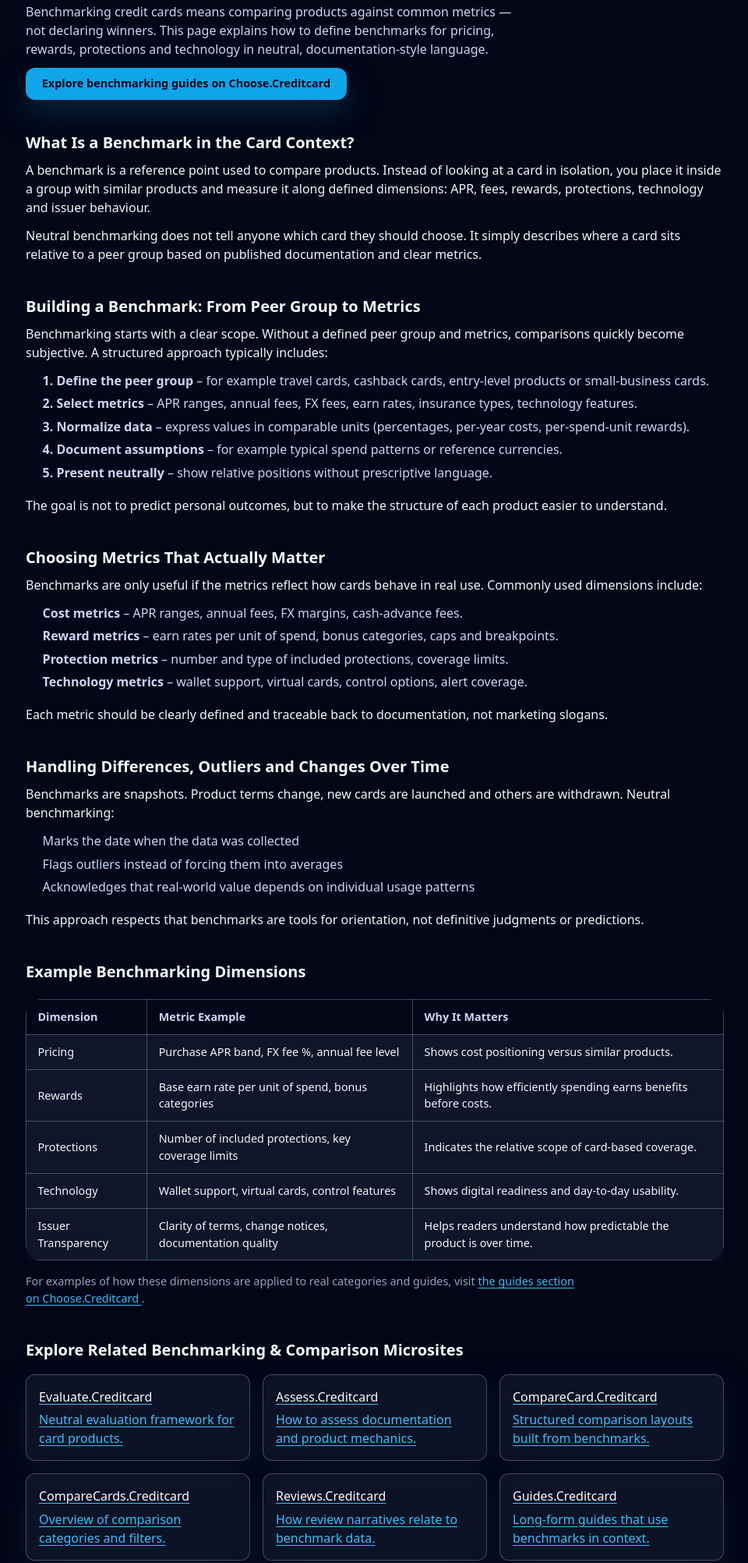
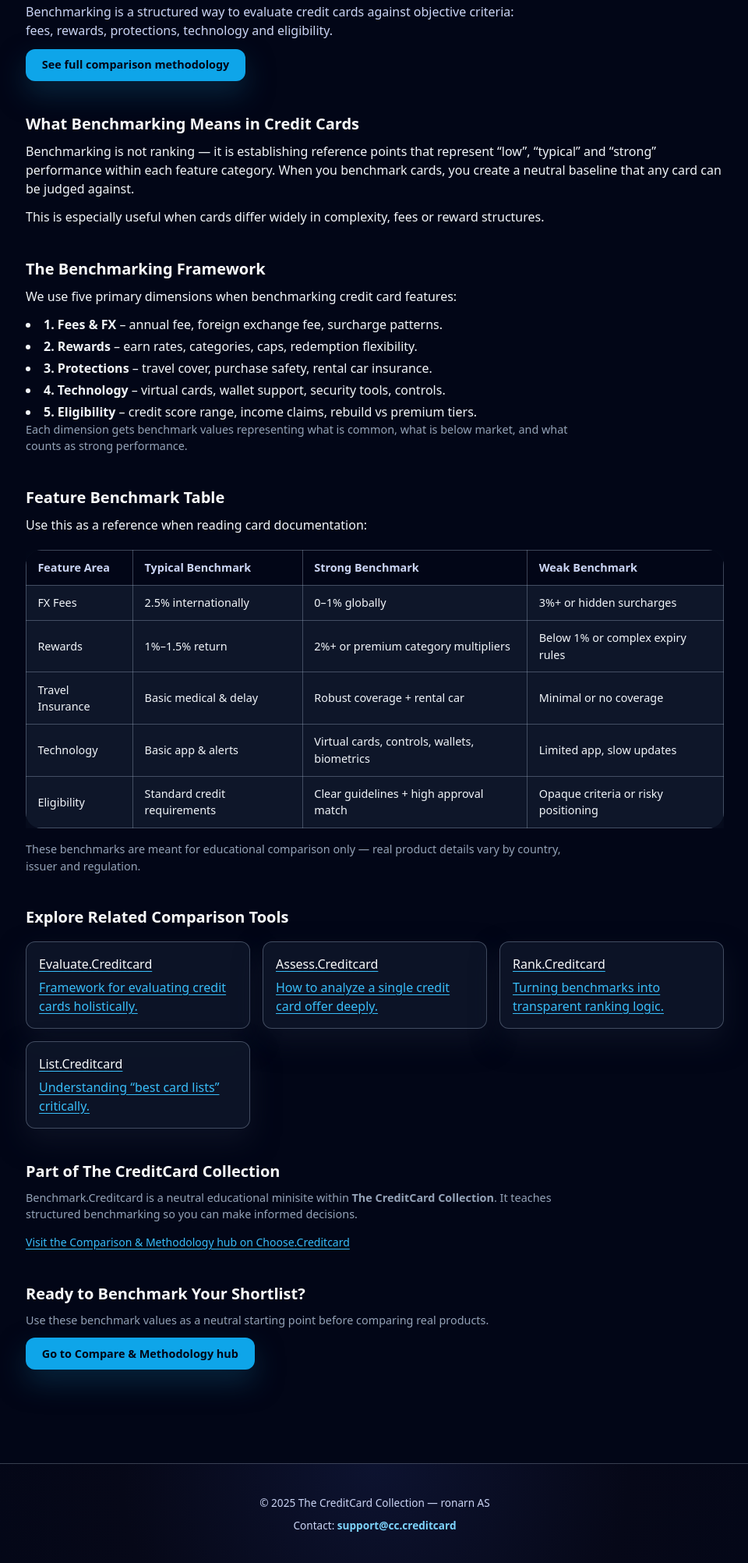
Before and after one commit to ChooseCreditCard/benchmark.creditcard, a plain HTML site: page index.html in a window 1280 px wide. Shown: the part 300-2304 px from the top of the page at 78% size, without its empty margins (159-1119 px from the left). Drawn offline with nearby package versions, Linux system fonts and the light colour scheme.

Commit message:
Update index.html

```diff
--- a/index.html
+++ b/index.html
@@ -4,22 +4,22 @@
   <meta charset="UTF-8" />
   <meta name="viewport" content="width=device-width, initial-scale=1" />
 
-  <title>Benchmark.Creditcard – How to Benchmark Credit Cards</title>
-  <meta name="description" content="Understand how to benchmark credit cards: define metrics, build reference groups and compare pricing, rewards and protections in a consistent way. Neutral, documentation-style overview." />
+  <title>Benchmark.Creditcard – Benchmarking Credit Cards & Feature Sets</title>
+  <meta name="description" content="How to benchmark credit cards using structured criteria: fees, rewards, travel perks, protections, technology and credit requirements. Neutral, educational guide." />
   <meta name="robots" content="index,follow" />
   <link rel="canonical" href="https://benchmark.creditcard/" />
 
   <!-- Open Graph -->
-  <meta property="og:title" content="Benchmark.Creditcard – Credit-Card Benchmarks Explained" />
-  <meta property="og:description" content="Learn how to build neutral benchmarks for credit cards based on APR, fees, rewards, protections and technology features." />
+  <meta property="og:title" content="Benchmark.Creditcard – How to Benchmark Credit Cards" />
+  <meta property="og:description" content="A neutral benchmarking model for comparing credit cards across key dimensions like fees, rewards, protections and technology." />
   <meta property="og:type" content="website" />
   <meta property="og:url" content="https://benchmark.creditcard/" />
   <meta property="og:image" content="https://choose.creditcard/preview.png?utm_source=benchmark.creditcard&utm_medium=referral&utm_campaign=og_image" />
 
   <!-- Twitter -->
   <meta name="twitter:card" content="summary_large_image" />
-  <meta name="twitter:title" content="Benchmark.Creditcard – Credit-Card Benchmarks Explained" />
-  <meta name="twitter:description" content="Neutral explanation of how to benchmark card products and offers using consistent metrics and reference groups." />
+  <meta name="twitter:title" content="Benchmark.Creditcard – How to Benchmark Credit Cards" />
+  <meta name="twitter:description" content="A structured benchmarking framework for evaluating credit card feature sets." />
   <meta name="twitter:image" content="https://choose.creditcard/preview.png?utm_source=benchmark.creditcard&utm_medium=referral&utm_campaign=twitter_image" />
 
   <!-- GA4 -->
@@ -31,12 +31,13 @@
     gtag('config', 'G-64FE63JQ3H');
   </script>
 
-  <!-- Tailwind for utility classes -->
+  <!-- Tailwind -->
   <script src="https://cdn.tailwindcss.com"></script>
 
-  <!-- Your shared minisite styles -->
+  <!-- Shared minisite CSS -->
   <link rel="stylesheet" href="./styles.css" />
 </head>
+
 <body class="bg-slate-950 text-slate-100">
 <header class="site-header">
   <div class="nav-inner max-w-6xl">
@@ -44,13 +45,13 @@
       <div class="cc-logo">CC</div>
       <div class="brand-text">
         <div class="brand-title">Benchmark.Creditcard</div>
-          <div class="brand-subtitle">Credit-Card Benchmarks Explained</div>
+        <div class="brand-subtitle">Benchmarking Credit Card Features</div>
       </div>
     </div>
-      <nav class="nav-links" aria-label="Page navigation">
+    <nav class="nav-links">
       <a href="#overview">Overview</a>
-        <a href="#mechanics">How It Works</a>
-        <a href="#compare">Metrics</a>
+      <a href="#framework">Benchmark Model</a>
+      <a href="#table">Feature Benchmarks</a>
     </nav>
   </div>
 </header>
@@ -66,175 +67,144 @@
   <!-- Hero -->
   <section class="hero">
     <div class="hero-content">
-        <h1>How to Benchmark Credit Cards in a Consistent Way</h1>
+      <h1>How to Benchmark Credit Cards Across Key Dimensions</h1>
       <p class="hero-lead">
-          Benchmarking credit cards means comparing products against common metrics — not declaring winners. This page explains how to define benchmarks for pricing, rewards, protections and technology in neutral, documentation-style language.
+        Benchmarking is a structured way to evaluate credit cards against objective criteria: fees, rewards, protections, technology and eligibility.
       </p>
-        <a class="cta" href="https://choose.creditcard/guides/?utm_source=benchmark.creditcard&utm_medium=referral&utm_campaign=hero_cta">
-          Explore benchmarking guides on Choose.Creditcard
+      <a class="cta" href="https://choose.creditcard/compare/?utm_source=benchmark.creditcard&utm_medium=referral&utm_campaign=hero_cta">
+        See full comparison methodology
       </a>
     </div>
   </section>
 
   <!-- Overview -->
   <section id="overview" class="section">
-      <h2>What Is a Benchmark in the Card Context?</h2>
-      <p>A benchmark is a reference point used to compare products. Instead of looking at a card in isolation, you place it inside a group with similar products and measure it along defined dimensions: APR, fees, rewards, protections, technology and issuer behaviour.</p>
-      <p>Neutral benchmarking does not tell anyone which card they should choose. It simply describes where a card sits relative to a peer group based on published documentation and clear metrics.</p>
+    <h2>What Benchmarking Means in Credit Cards</h2>
+    <p>Benchmarking is not ranking — it is establishing reference points that represent “low”, “typical” and “strong” performance within each feature category. When you benchmark cards, you create a neutral baseline that any card can be judged against.</p>
+    <p>This is especially useful when cards differ widely in complexity, fees or reward structures.</p>
   </section>
 
-    <!-- Mechanics -->
-    <section id="mechanics" class="section">
-      <h2>Building a Benchmark: From Peer Group to Metrics</h2>
-      <p>Benchmarking starts with a clear scope. Without a defined peer group and metrics, comparisons quickly become subjective. A structured approach typically includes:</p>
-      <ul class="list">
-        <li><strong>1. Define the peer group</strong> – for example travel cards, cashback cards, entry-level products or small-business cards.</li>
-        <li><strong>2. Select metrics</strong> – APR ranges, annual fees, FX fees, earn rates, insurance types, technology features.</li>
-        <li><strong>3. Normalize data</strong> – express values in comparable units (percentages, per-year costs, per-spend-unit rewards).</li>
-        <li><strong>4. Document assumptions</strong> – for example typical spend patterns or reference currencies.</li>
-        <li><strong>5. Present neutrally</strong> – show relative positions without prescriptive language.</li>
+  <!-- Framework -->
+  <section id="framework" class="section">
+    <h2>The Benchmarking Framework</h2>
+    <p>We use five primary dimensions when benchmarking credit card features:</p>
+
+    <ul class="list-disc list-inside space-y-1">
+      <li><strong>1. Fees & FX</strong> – annual fee, foreign exchange fee, surcharge patterns.</li>
+      <li><strong>2. Rewards</strong> – earn rates, categories, caps, redemption flexibility.</li>
+      <li><strong>3. Protections</strong> – travel cover, purchase safety, rental car insurance.</li>
+      <li><strong>4. Technology</strong> – virtual cards, wallet support, security tools, controls.</li>
+      <li><strong>5. Eligibility</strong> – credit score range, income claims, rebuild vs premium tiers.</li>
     </ul>
-      <p>The goal is not to predict personal outcomes, but to make the structure of each product easier to understand.</p>
+
+    <p class="small">
+      Each dimension gets benchmark values representing what is common, what is below market, and what counts as strong performance.
+    </p>
   </section>
 
-    <section class="section">
-      <h2>Choosing Metrics That Actually Matter</h2>
-      <p>Benchmarks are only useful if the metrics reflect how cards behave in real use. Commonly used dimensions include:</p>
-      <ul class="list">
-        <li><strong>Cost metrics</strong> – APR ranges, annual fees, FX margins, cash-advance fees.</li>
-        <li><strong>Reward metrics</strong> – earn rates per unit of spend, bonus categories, caps and breakpoints.</li>
-        <li><strong>Protection metrics</strong> – number and type of included protections, coverage limits.</li>
-        <li><strong>Technology metrics</strong> – wallet support, virtual cards, control options, alert coverage.</li>
-      </ul>
-      <p>Each metric should be clearly defined and traceable back to documentation, not marketing slogans.</p>
-    </section>
+  <!-- Table -->
+  <section id="table" class="section">
+    <h2>Feature Benchmark Table</h2>
+    <p>Use this as a reference when reading card documentation:</p>
 
-    <section class="section">
-      <h2>Handling Differences, Outliers and Changes Over Time</h2>
-      <p>Benchmarks are snapshots. Product terms change, new cards are launched and others are withdrawn. Neutral benchmarking:</p>
-      <ul class="list">
-        <li>Marks the date when the data was collected</li>
-        <li>Flags outliers instead of forcing them into averages</li>
-        <li>Acknowledges that real-world value depends on individual usage patterns</li>
-      </ul>
-      <p>This approach respects that benchmarks are tools for orientation, not definitive judgments or predictions.</p>
-    </section>
-
-    <!-- Comparison / Metrics table -->
-    <section id="compare" class="section">
-      <h2>Example Benchmarking Dimensions</h2>
     <div class="table-wrap">
       <table class="table">
         <thead>
         <tr>
-              <th>Dimension</th>
-              <th>Metric Example</th>
-              <th>Why It Matters</th>
+          <th>Feature Area</th>
+          <th>Typical Benchmark</th>
+          <th>Strong Benchmark</th>
+          <th>Weak Benchmark</th>
         </tr>
         </thead>
+
         <tbody>
         <tr>
-              <td>Pricing</td>
-              <td>Purchase APR band, FX fee %, annual fee level</td>
-              <td>Shows cost positioning versus similar products.</td>
+          <td>FX Fees</td>
+          <td>2.5% internationally</td>
+          <td>0–1% globally</td>
+          <td>3%+ or hidden surcharges</td>
         </tr>
         <tr>
           <td>Rewards</td>
-              <td>Base earn rate per unit of spend, bonus categories</td>
-              <td>Highlights how efficiently spending earns benefits before costs.</td>
+          <td>1%–1.5% return</td>
+          <td>2%+ or premium category multipliers</td>
+          <td>Below 1% or complex expiry rules</td>
         </tr>
         <tr>
-              <td>Protections</td>
-              <td>Number of included protections, key coverage limits</td>
-              <td>Indicates the relative scope of card-based coverage.</td>
+          <td>Travel Insurance</td>
+          <td>Basic medical & delay</td>
+          <td>Robust coverage + rental car</td>
+          <td>Minimal or no coverage</td>
         </tr>
         <tr>
           <td>Technology</td>
-              <td>Wallet support, virtual cards, control features</td>
-              <td>Shows digital readiness and day-to-day usability.</td>
+          <td>Basic app & alerts</td>
+          <td>Virtual cards, controls, wallets, biometrics</td>
+          <td>Limited app, slow updates</td>
         </tr>
         <tr>
-              <td>Issuer Transparency</td>
-              <td>Clarity of terms, change notices, documentation quality</td>
-              <td>Helps readers understand how predictable the product is over time.</td>
+          <td>Eligibility</td>
+          <td>Standard credit requirements</td>
+          <td>Clear guidelines + high approval match</td>
+          <td>Opaque criteria or risky positioning</td>
         </tr>
         </tbody>
       </table>
     </div>
+
     <p class="small">
-        For examples of how these dimensions are applied to real categories and guides, visit
-        <a href="https://choose.creditcard/guides/?utm_source=benchmark.creditcard&utm_medium=referral&utm_campaign=comparison_section">
-          the guides section on Choose.Creditcard
-        </a>.
+      These benchmarks are meant for educational comparison only — real product details vary by country, issuer and regulation.
     </p>
   </section>
 
-    <!-- Cluster links -->
+  <!-- Cluster -->
   <section class="section">
-      <h2>Explore Related Benchmarking &amp; Comparison Microsites</h2>
+    <h2>Explore Related Comparison Tools</h2>
     <div class="cluster-grid">
       <a class="cluster-card" href="https://evaluate.creditcard/?utm_source=benchmark.creditcard&utm_medium=referral&utm_campaign=cluster_evaluate">
         <h3>Evaluate.Creditcard</h3>
-          <p>Neutral evaluation framework for card products.</p>
+        <p>Framework for evaluating credit cards holistically.</p>
       </a>
       <a class="cluster-card" href="https://assess.creditcard/?utm_source=benchmark.creditcard&utm_medium=referral&utm_campaign=cluster_assess">
         <h3>Assess.Creditcard</h3>
-          <p>How to assess documentation and product mechanics.</p>
+        <p>How to analyze a single credit card offer deeply.</p>
       </a>
-        <a class="cluster-card" href="https://comparecard.creditcard/?utm_source=benchmark.creditcard&utm_medium=referral&utm_campaign=cluster_comparecard">
-          <h3>CompareCard.Creditcard</h3>
-          <p>Structured comparison layouts built from benchmarks.</p>
+      <a class="cluster-card" href="https://rank.creditcard/?utm_source=benchmark.creditcard&utm_medium=referral&utm_campaign=cluster_rank">
+        <h3>Rank.Creditcard</h3>
+        <p>Turning benchmarks into transparent ranking logic.</p>
       </a>
-        <a class="cluster-card" href="https://comparecards.creditcard/?utm_source=benchmark.creditcard&utm_medium=referral&utm_campaign=cluster_comparecards">
-          <h3>CompareCards.Creditcard</h3>
-          <p>Overview of comparison categories and filters.</p>
-        </a>
-        <a class="cluster-card" href="https://reviews.creditcard/?utm_source=benchmark.creditcard&utm_medium=referral&utm_campaign=cluster_reviews">
-          <h3>Reviews.Creditcard</h3>
-          <p>How review narratives relate to benchmark data.</p>
-        </a>
-        <a class="cluster-card" href="https://guides.creditcard/?utm_source=benchmark.creditcard&utm_medium=referral&utm_campaign=cluster_guides">
-          <h3>Guides.Creditcard</h3>
-          <p>Long-form guides that use benchmarks in context.</p>
+      <a class="cluster-card" href="https://list.creditcard/?utm_source=benchmark.creditcard&utm_medium=referral&utm_campaign=cluster_list">
+        <h3>List.Creditcard</h3>
+        <p>Understanding “best card lists” critically.</p>
       </a>
     </div>
   </section>
 
-    <!-- Collection section -->
+  <!-- Snippet -->
   <section class="section">
     <h2>Part of The CreditCard Collection</h2>
     <p class="small">
-        Benchmark.Creditcard is one spoke in <strong>The CreditCard Collection</strong> — a network of focused microsites operated by ronarn AS. Each site explains a single concept in clear, factual language and then connects you to independent comparison tools.
-      </p>
-      <p class="small">
-        We do not issue cards and we do not provide personalized recommendations. We summarize documentation, define neutral benchmarks and link to external providers where you can read full terms yourself.
-      </p>
-      <p class="small">
-        This site is informational only and does not provide financial, investment, tax or legal advice. Always rely on official product documentation and consider seeking independent advice if needed.
+      Benchmark.Creditcard is a neutral educational minisite within <strong>The CreditCard Collection</strong>. It teaches structured benchmarking so you can make informed decisions.
     </p>
 
-      <!-- Guides / evaluation hub snippet -->
-      <p class="text-xs text-slate-500 mt-6">
-        This microsite is connected to the
-        <a href="https://choose.creditcard/guides/?utm_source=benchmark.creditcard&utm_medium=referral&utm_campaign=hub_guides"
-           class="font-medium hover:text-slate-900">
-          Guides &amp; Evaluation hub
+    <div class="hub-link">
+      <a href="https://choose.creditcard/compare/?utm_source=benchmark.creditcard&utm_medium=referral&utm_campaign=minisite_to_hub"
+         class="text-sm text-slate-400 hover:text-slate-100">
+        Visit the Comparison & Methodology hub on Choose.Creditcard
       </a>
-        on <a href="https://choose.creditcard/" class="font-medium hover:text-slate-900">Choose.Creditcard</a>,
-        where benchmarks are applied to specific card categories.
-      </p>
+    </div>
   </section>
 
   <!-- Bottom CTA -->
   <section class="section">
-      <h2>Ready to See Benchmarks in Use?</h2>
-      <p class="small">
-        Use Benchmark.Creditcard to understand how neutral benchmarks are built — then visit the guides and comparison pages on Choose.Creditcard to see how these structures are used in practice.
-      </p>
-      <a class="cta" href="https://choose.creditcard/guides/?utm_source=benchmark.creditcard&utm_medium=referral&utm_campaign=bottom_cta">
-        Go to the Guides &amp; Evaluation hub
+    <h2>Ready to Benchmark Your Shortlist?</h2>
+    <p class="small">Use these benchmark values as a neutral starting point before comparing real products.</p>
+    <a class="cta" href="https://choose.creditcard/compare/?utm_source=benchmark.creditcard&utm_medium=referral&utm_campaign=bottom_cta">
+      Go to Compare & Methodology hub
     </a>
   </section>
+
 </main>
 
 <footer class="mini-footer">
```
Lines whose indentation alone changed are shown as unchanged.
